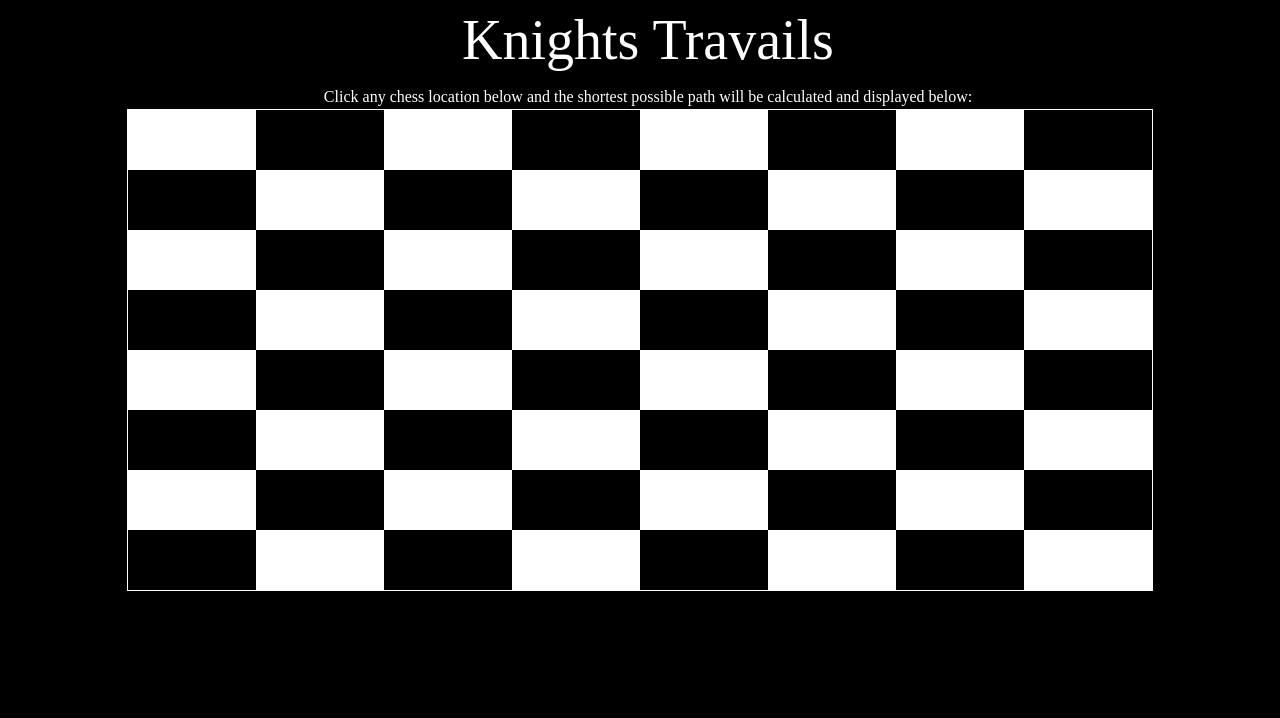
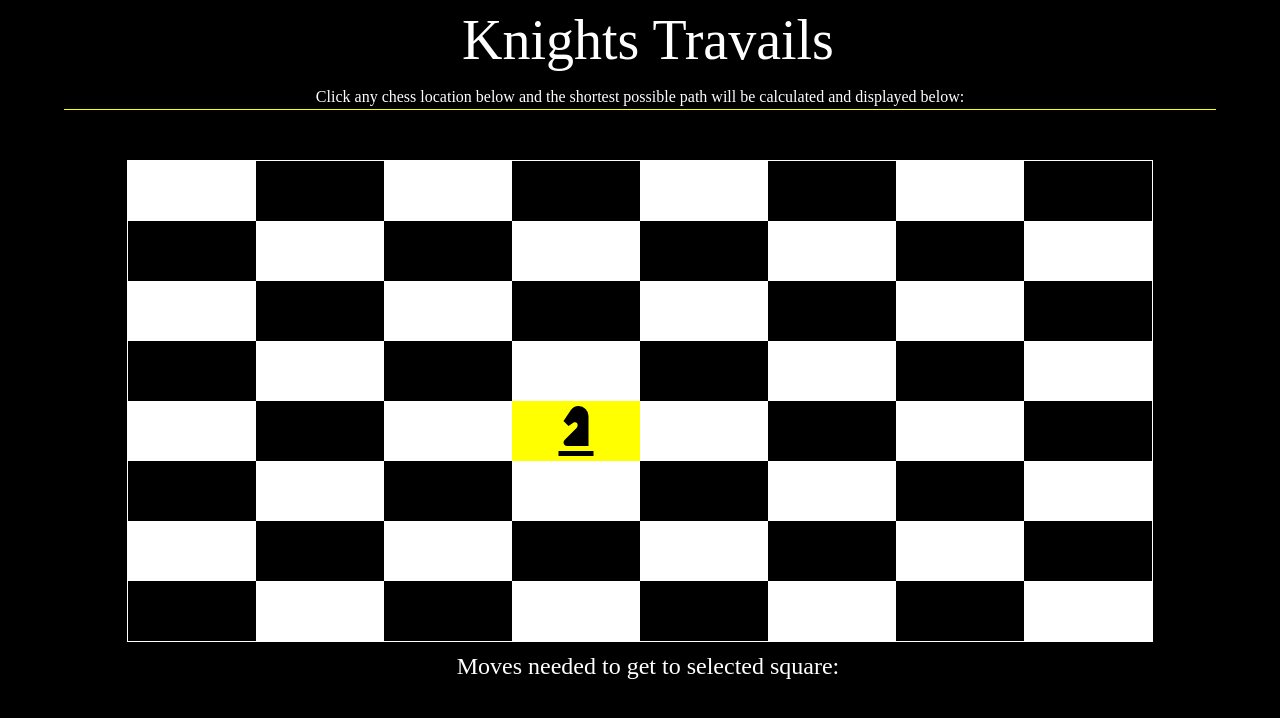
Before and after one commit to DutsAndrew/knights-travails, a website with bundled scripts: page dist/index.html in a window 1280 px wide. Built offline with nearby package versions, Linux system fonts and the light colour scheme.

Commit message:
base styling is complete, just missing algorithm for knights travails

```diff
--- a/src/scripts/knights-travails.js
+++ b/src/scripts/knights-travails.js
@@ -1,3 +1,5 @@
+import { doc } from "prettier";
+
 export {
   knightsTravailsController,
 }
@@ -5,6 +7,7 @@ export {
 function knightsTravailsController() {
   console.log('hey');
   buildDOM();
+  _placeKnight();
 }
 
 function buildDOM() {
@@ -24,13 +27,19 @@ function buildDOM() {
   _buildChessCells(gameBoard);
 
   function _buildChessCells(gameBoard) {
+    let cellNumber = 0;
     for (let row = 0; row < 8; row++) {
       let chessRow = document.createElement('div');
         chessRow.classList.add('chess-row');
 
       for (let cell = 0; cell < 8; cell++) {
         let chessCell = document.createElement('div');
+          chessCell.setAttribute('id', `cell-${cellNumber}`);
           chessCell.classList.add('chess-cell');
+          chessCell.addEventListener('click', (e) =>  {
+            knightsTravails(e)
+          });
+          cellNumber++;
 
         // procedure for marking chess board cells as black or white
         if (row % 2 === 0) {
@@ -47,7 +56,33 @@ function buildDOM() {
     }
   }
 
+  const outputBox = document.createElement('caption');
+    outputBox.setAttribute('id', 'output-box');
+    outputBox.textContent = 'Moves needed to get to selected square:';
+
   body.appendChild(gameBoardTitle);
   body.appendChild(gameBoardText);
   body.appendChild(gameBoard);
+  body.appendChild(outputBox);
 }
+
+function _placeKnight() {
+  const knight = document.querySelector('#cell-35');
+  knight.classList.add('knight-current');
+}
+
+function knightsTravails(e) {
+  displaySelected(e);
+
+  // algorithm for finding the shortest path for knight to reach selected chess board location
+
+}
+
+function displaySelected(e) {
+  if (document.querySelector('.selected-cell')) {
+    const currentActive = document.querySelector('.selected-cell');
+    currentActive.classList.remove('selected-cell');
+  }
+  const selectedCell = e.composedPath()[0];
+  selectedCell.classList.add('selected-cell');
+}
--- a/src/stylesheets/style.css
+++ b/src/stylesheets/style.css
@@ -15,14 +15,16 @@ body {
 
 #game-board-text {
   display: flex;
-  margin: none;
+  margin: auto;
   margin-top: 1%;
-  width: 100vw;
+  margin-bottom: 4%;
+  width: 90vw;
   height: 3vh;
   justify-content: center;
   align-items: center;
   font-size: 1em;
   color: white;
+  border-bottom: 1px solid yellow;
 }
 
 #game-board {
@@ -42,7 +44,6 @@ body {
   margin: 0;
   width: 80vw;
   height: 7.5vh;
-  background-color: green;
 }
 
 .chess-cell {
@@ -59,3 +60,23 @@ body {
 .white-cell {
   background-color: white;
 }
+
+.knight-current {
+  background: yellow center no-repeat url('../assets/chess-knight.svg');
+}
+
+#output-box {
+  display: flex;
+  margin: none;
+  margin-top: 1%;
+  width: 100vw;
+  height: 3vh;
+  justify-content: center;
+  align-items: center;
+  font-size: 1.5em;
+  color: white;
+}
+
+.selected-cell {
+  background-color: yellow;
+}
```
Also changed, not shown: dist/a3526a6b55a4341104fe.svg (added), dist/main.js.
